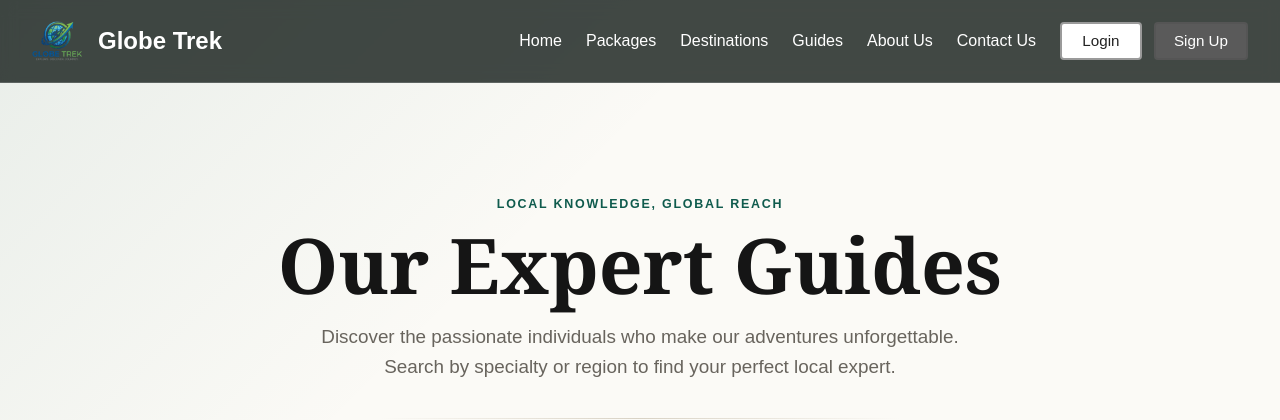
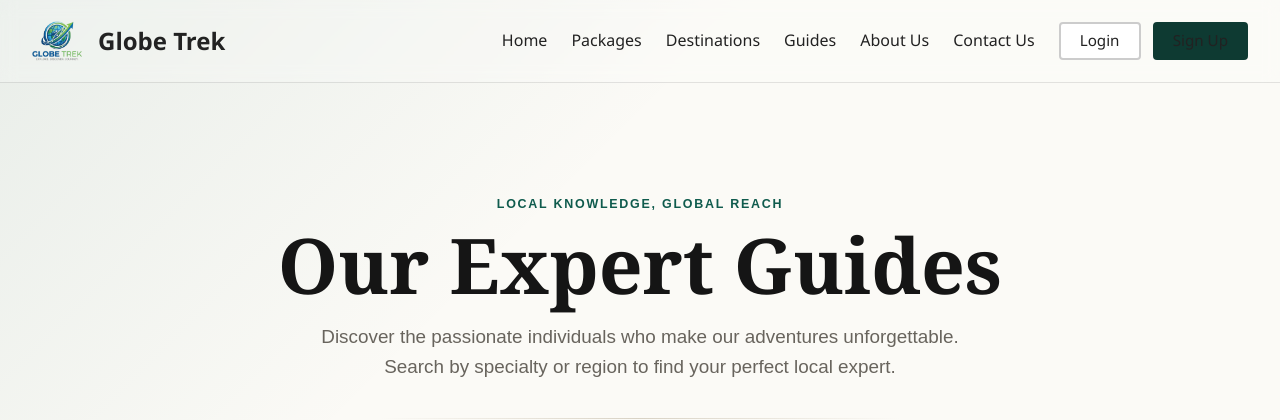
Before and after one commit to ryf-me/GlobeTrek-Adeventures, a PHP site: page /pages/guides.php in a window 1280 px wide. Shown: the top 420 px of the page. Run offline with PHP 8.4, Linux system fonts and the light colour scheme.

Commit message:
Update site styles and assets

```diff
--- a/css/guides.css
+++ b/css/guides.css
@@ -17,13 +17,6 @@
         linear-gradient(315deg, rgba(217, 149, 53, 0.12), transparent 30rem),
         var(--guide-paper);
     color: var(--guide-ink);
-}
-
-.guides-page .navbar {
-    position: sticky;
-    top: 0;
-    background: rgba(13, 22, 18, 0.78);
-    border-bottom: 1px solid rgba(255, 255, 255, 0.16);
 }
 
 .guides-shell {
--- a/css/navbar.css
+++ b/css/navbar.css
@@ -1,27 +1,33 @@
 /* Navigation */
 .navbar {
-    background: rgba(0, 0, 0, 0.25);
+    background: rgba(255, 255, 255, 0.2);
     backdrop-filter: blur(8px);
-    color: #fff;
+    color: #222;
     padding: 1rem 2rem;
     display: flex;
     justify-content: space-between;
     align-items: center;
-    position: absolute;
+    position: sticky;
     top: 0;
     left: 0;
     width: 100%;
     z-index: 10;
+    font-family: 'Segoe UI', Roboto, system-ui, -apple-system, sans-serif;
+    border-bottom: 1px solid rgba(0, 0, 0, 0.1);
 }
 
 .navbar .logo {
     display: flex;
     align-items: center;
     gap: 1rem;
-    color: #fff;
+    color: #222;
     text-decoration: none;
     font-size: 1.5rem;
     font-weight: bold;
+}
+
+.navbar .logo span {
+    color: #222;
 }
 
 .navbar .logo img {
@@ -37,7 +43,7 @@
     gap: 1.5rem;
 }
 .navbar .nav-links a {
-    color: #fff;
+    color: #222;
     text-decoration: none;
     font-weight: 500;
 }
@@ -58,14 +64,14 @@
     transition: background 0.2s ease, border-color 0.2s ease, color 0.2s ease, transform 0.2s ease;
 }
 .login-btn {
-    border: 2px solid #9a9a9a;
+    border: 2px solid #ccc;
     background: #fff;
     color: #222;
 }
 .signup-btn {
     margin-left: -0.75rem;
-    border: 2px solid #555;
-    background: #5a5a5a;
+    border: 2px solid #0e3a32;
+    background: #0e3a32;
     color: #fff;
 }
 .navbar .nav-links a.login-btn {
@@ -73,19 +79,19 @@
 }
 .login-btn:hover,
 .login-btn:focus-visible {
-    border-color: #555;
-    background: #f5f5f5;
+    border-color: #0e3a32;
+    background: #f0f0f0;
     transform: translateY(-1px);
 }
 .signup-btn:hover,
 .signup-btn:focus-visible {
-    border-color: #333;
-    background: #3f3f3f;
+    border-color: #092b25;
+    background: #092b25;
     transform: translateY(-1px);
 }
 .login-btn:focus-visible,
 .signup-btn:focus-visible {
-    outline: 2px solid #fff;
+    outline: 2px solid #222;
     outline-offset: 3px;
 }
 
@@ -94,7 +100,7 @@
     display: none;
     border: 0;
     background: transparent;
-    color: #fff;
+    color: #222;
     font-size: 2rem;
     cursor: pointer;
 }
@@ -147,12 +153,50 @@
     }
 }
 
-.packages-page .navbar,
-.contact-page .navbar,
-.about-page .navbar,
-.destinations-page .navbar,
-.guides-page .navbar {
-    position: sticky;
-    top: 0;
-    background: rgba(0, 0, 0, 0.35);
+/* Homepage hero overlay navbar */
+.home-page .navbar {
+    position: absolute;
+    background: transparent;
+    backdrop-filter: none;  /* remove blur/dark effect*/
+    -webkit-backdrop-filter: none; /*ensures the blur is fully killed */
+    border-bottom: none;   /* remove the bottom dark line */
 }
+
+.home-page .navbar .logo,
+.home-page .navbar .logo span,
+.home-page .navbar .nav-links a {
+    color: #fff;
+}
+
+.home-page .menu-toggle {
+    color: #fff;
+}
+
+.home-page .login-btn {
+    border-color: rgba(255, 255, 255, 0.5);
+    background: transparent;
+    color: #fff;
+}
+
+.home-page .signup-btn {
+    border-color: rgba(255,255,255,0.5);
+    background: rgba(255,255,255,0.15);
+    color: #fff;
+}
+
+.home-page .login-btn:hover {
+    background: rgba(255, 255, 255, 0.15);
+    border-color: #fff;
+}
+
+.home-page .signup-btn:hover {
+    background: rgba(255, 255, 255, 0.3);
+    border-color:#fff;
+}
+
+/* Mobile */
+@media (max-width: 768px) {
+    .home-page .navbar .nav-links {
+        background: rgba(0, 0, 0, 0.85);
+    }
+}
--- a/css/style.css
+++ b/css/style.css
@@ -14,7 +14,21 @@ body {
 
 /* Hero Section */
 .hero {
+    position:relative;
     max-width:none;
+    width:100%;
+    margin:0;
+    padding:0 2rem;
+    min-height:100vh;
+    display:flex;
+    align-items:center;
+    justify-content:center;
+    text-align:center;
+    color:#fff;
+    overflow:hidden;
+    }
+
+   /*{max-width:none;
     width: 100%;
     margin: 0;
     padding: 0 2rem;
@@ -28,7 +42,18 @@ body {
     justify-content: center;
     text-align: center;
     color: #fff;
+}*/
+
+.hero-video{
+    position:absolute;
+    top:0;
+    left:0;
+    width:100%;
+    height:100%;
+    object-fit:cover;
+    z-index:-1;
 }
+
 .hero .hero-content h1 {
     font-size: 3rem;
     margin-bottom: 0.5rem;
--- a/index.php
+++ b/index.php
@@ -25,12 +25,15 @@ if ($_SERVER['REQUEST_METHOD'] === 'POST' && isset($_POST['newsletter_email']))
     <link rel="stylesheet" href="css/navbar.css" />
     <link rel="stylesheet" href="css/footer.css" />
 </head>
-<body>
+<body class="home-page">
     <!-- Navbar -->
     <?php $basePath = ''; include 'includes/navbar.php'; ?>
 
     <!-- Hero Section -->
     <section id="home" class="hero">
+        <video class="hero-video" autoplay muted loop playsinline>
+            <source src="videos/hero-video.mp4" type="video/mp4"/>
+        </video>
         <div class="hero-content">
             <h1>Discover Your Next Adventure</h1>
             <p>From pristine beaches to bustling cityscapes – we bring the world to you.</p>
```
Also changed, not shown: css/login.css (+0 -18 lines), css/signup.css (+0 -27 lines), 1 other file.
